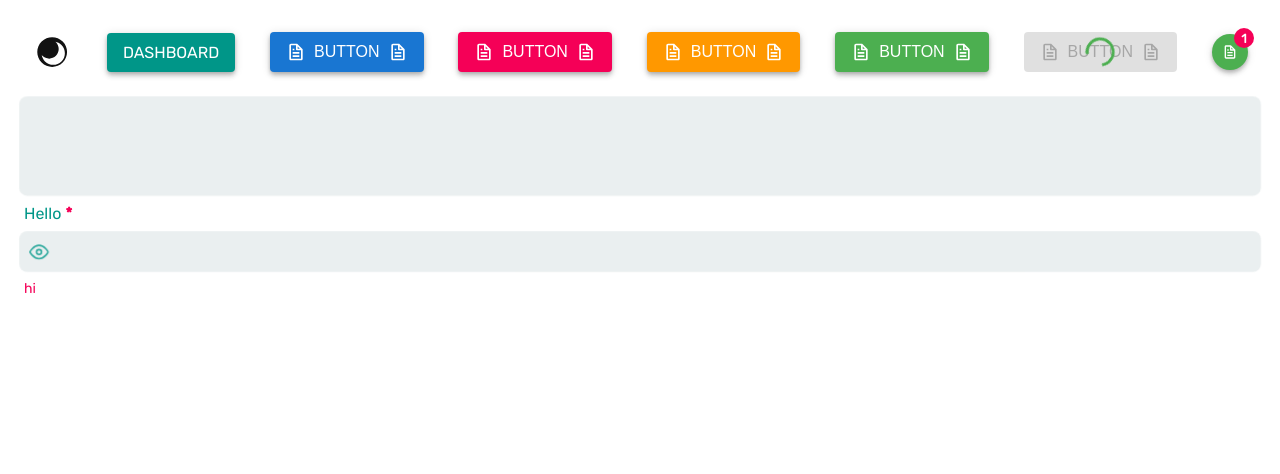
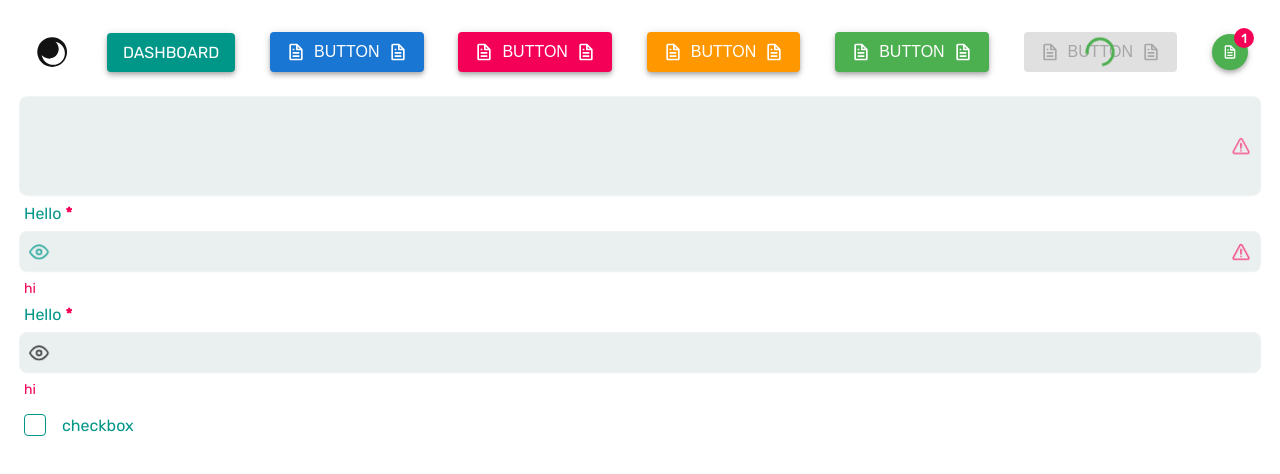
Before and after one commit to tuhinsaud4614/mern-ecommerce, a React (Create React App) app in the folder front-end/admin-site/: page / in a window 1280 px wide. Shown: the top 474 px of the page. Built offline with nearby package versions, Linux system fonts and the light colour scheme.

Commit message:
Admin-Site: Checkout component created

```diff
--- a/front-end/admin-site/src/pages/dashboard/index.tsx
+++ b/front-end/admin-site/src/pages/dashboard/index.tsx
@@ -7,6 +7,7 @@ import Modal from "../../shared/components/modal";
 import ThemeSwitch from "../../shared/components/theme-switch";
 import Badge from "../../shared/components/ui/badge";
 import Button, { IconButton } from "../../shared/components/ui/button";
+import Checkbox from "../../shared/components/ui/checkbox";
 import Input from "../../shared/components/ui/input";
 import Link from "../../shared/components/ui/link";
 import styles from "./index.module.scss";
@@ -15,6 +16,7 @@ interface Props {}
 
 const Dashboard: FC<Props> = () => {
   const [s, setS] = useState<boolean>(false);
+  const [m, setM] = useState<boolean>(false);
   console.log("dashboard");
   return (
     <div style={{ padding: "1.6rem" }}>
@@ -25,7 +27,7 @@ const Dashboard: FC<Props> = () => {
           startIcon={<BiFile />}
           endIcon={<BiFile />}
           variant="info"
-          onClick={() => setS(true)}
+          onClick={() => setM(true)}
         >
           button
         </Button>
@@ -64,7 +66,21 @@ const Dashboard: FC<Props> = () => {
         icon={[<FiEye />, <FiEyeOff />]}
         required
       />
-      <Modal open={s} onHide={() => setS(false)}>
+      <Input
+        label="Hello"
+        helperText="hi"
+        icon={<FiEye />}
+        valid={false}
+        required
+      />
+      <Checkbox
+        onChange={(e) => {
+          e.target.checked ? setS(true) : setS(false);
+        }}
+        label="checkbox"
+        checked={s}
+      />
+      <Modal open={m} onHide={() => setM(false)}>
         <Modal.Head closeIcon>h</Modal.Head>
         <Modal.Body>h</Modal.Body>
         <Modal.Foot align="start">
--- /dev/null
+++ b/front-end/admin-site/src/shared/components/ui/checkbox/index.module.scss
@@ -0,0 +1,35 @@
+@import "../../../../styles/mixins", "../../../../styles/functions",
+  "../../../../styles/variable";
+
+.Root {
+  cursor: pointer;
+  display: inline-flex;
+  align-items: center;
+  padding: spacing();
+  & .Block {
+    display: flex;
+  }
+  & > input {
+    display: none;
+  }
+
+  .Box {
+    @include flex-center(true);
+    height: 22px;
+    width: 22px;
+    border-radius: spacing(0.5);
+
+    & > span {
+      display: block;
+      height: 1.4em;
+      width: 1.4em;
+      border-radius: inherit;
+      box-shadow: $box-shadow;
+    }
+  }
+  .Label {
+    font-size: 1.6rem;
+    display: inline-block;
+    margin-left: spacing(2);
+  }
+}
--- a/front-end/admin-site/src/shared/components/ui/checkbox/index.tsx
+++ b/front-end/admin-site/src/shared/components/ui/checkbox/index.tsx
@@ -0,0 +1,79 @@
+import { forwardRef, InputHTMLAttributes } from "react";
+import { motion, Variants } from "framer-motion";
+import classNames from "classnames";
+
+import styles from "./index.module.scss";
+
+interface Props extends InputHTMLAttributes<HTMLInputElement> {
+  block?: boolean;
+  classes?: {
+    root?: string;
+    box?: string;
+    label?: string;
+  };
+  label?: string;
+  variant?: "accent" | "info" | "danger" | "warning" | "success";
+}
+
+const variants: Variants = {
+  hidden: {
+    opacity: 0,
+    scale: 0,
+  },
+  visible: {
+    opacity: 1,
+    scale: 1,
+  },
+};
+
+const Checkbox = forwardRef<HTMLInputElement, Props>(
+  (
+    {
+      block = false,
+      checked = false,
+      classes,
+      label,
+      type = "checkbox",
+      variant = "accent",
+      ...rest
+    },
+    ref
+  ) => {
+    return (
+      <label
+        className={classNames(
+          styles.Root,
+          block && styles.Block,
+          classes?.root
+        )}
+      >
+        <input ref={ref} type={type} {...rest} />
+        <span
+          className={classNames(styles.Box, classes?.box, `border-${variant}`)}
+        >
+          <motion.span
+            className={classNames(`bg-${variant}`)}
+            initial="hidden"
+            variants={variants}
+            animate={checked ? "visible" : "hidden"}
+          />
+        </span>
+        {label && (
+          <span
+            className={classNames(
+              styles.Label,
+              classes?.label,
+              `text-${variant}`
+            )}
+          >
+            {label}
+          </span>
+        )}
+      </label>
+    );
+  }
+);
+
+Checkbox.displayName = "Checkbox";
+
+export default Checkbox;
--- a/front-end/admin-site/src/shared/components/ui/input/index.module.scss
+++ b/front-end/admin-site/src/shared/components/ui/input/index.module.scss
@@ -14,18 +14,26 @@
   align-items: center;
 
   & span {
+    @include flex-center(true);
+    &:nth-child(1) {
+      margin-right: spacing();
+    }
+
+    & > svg {
+      font-size: 2em;
+    }
+
+    @at-root .Icon {
       margin-right: spacing();
       cursor: pointer;
-    @include flex-center(true);
-    @at-root .Icon {
       color: var(--accent-color);
       @include transition(color);
+
       &:hover {
         color: var(--accent-hover-color);
       }
-    }
-    & svg {
-      font-size: 2em;
+
+      & > svg {
         @include animation(dim);
         @include frames(dim) {
           0% {
@@ -34,6 +42,7 @@
 
           100% {
             opacity: 1;
+          }
         }
       }
     }
--- a/front-end/admin-site/src/shared/components/ui/input/index.tsx
+++ b/front-end/admin-site/src/shared/components/ui/input/index.tsx
@@ -8,6 +8,7 @@ import {
 } from "react";
 import { motion, Variants } from "framer-motion";
 import { IconType } from "react-icons";
+import { IoWarningOutline } from "react-icons/io5";
 import classNames from "classnames";
 
 import HelperText from "./helper-text";
@@ -88,7 +89,7 @@ const Input = forwardRef<InputControl, Props>(
     };
 
     return (
-      <div className={classNames(classes?.wrapper, styles.Wrapper)} >
+      <div className={classNames(classes?.wrapper, styles.Wrapper)}>
         {label && (
           <Label className={classes?.label} id={id} required={required}>
             {label}
@@ -126,6 +127,14 @@ const Input = forwardRef<InputControl, Props>(
             required={required}
             {...rest}
           />
+          {valid && (
+            <motion.span
+              initial={{ opacity: 0, scale: 0 }}
+              animate={{ opacity: 1, scale: 1 }}
+            >
+              <IoWarningOutline className="text-danger" />
+            </motion.span>
+          )}
         </motion.div>
         {helperText && <HelperText>{helperText}</HelperText>}
       </div>
--- a/front-end/admin-site/src/styles/_utilities.scss
+++ b/front-end/admin-site/src/styles/_utilities.scss
@@ -8,4 +8,8 @@ $variants: info, danger, warning, success, primary, secondary, accent;
   .bg-#{$v} {
     background: var(--#{$v}-color);
   }
+
+  .border-#{$v} {
+    border: 1px solid var(--#{$v}-color);
+  }
 }
```
Lines whose indentation alone changed are shown as unchanged.
